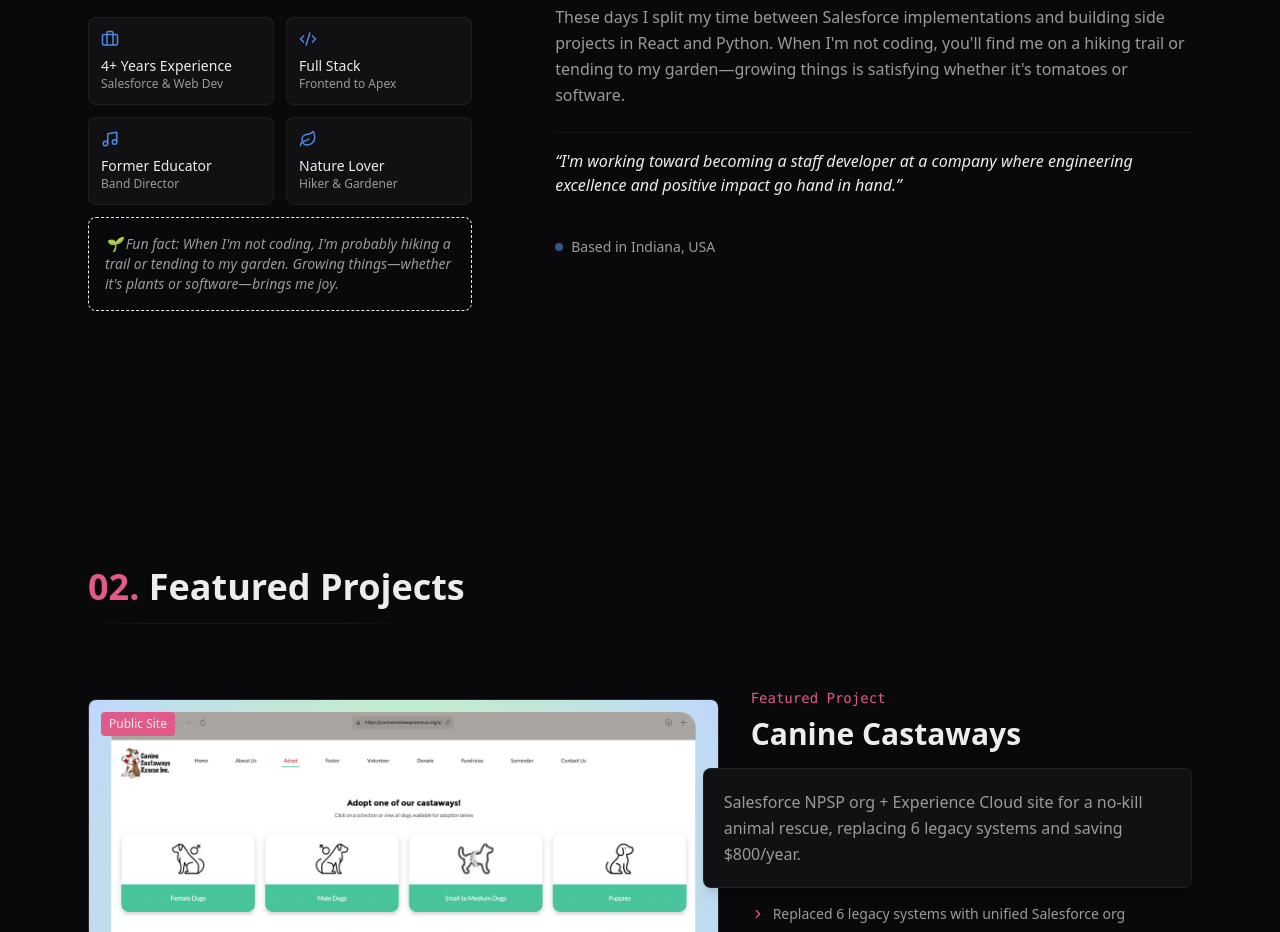
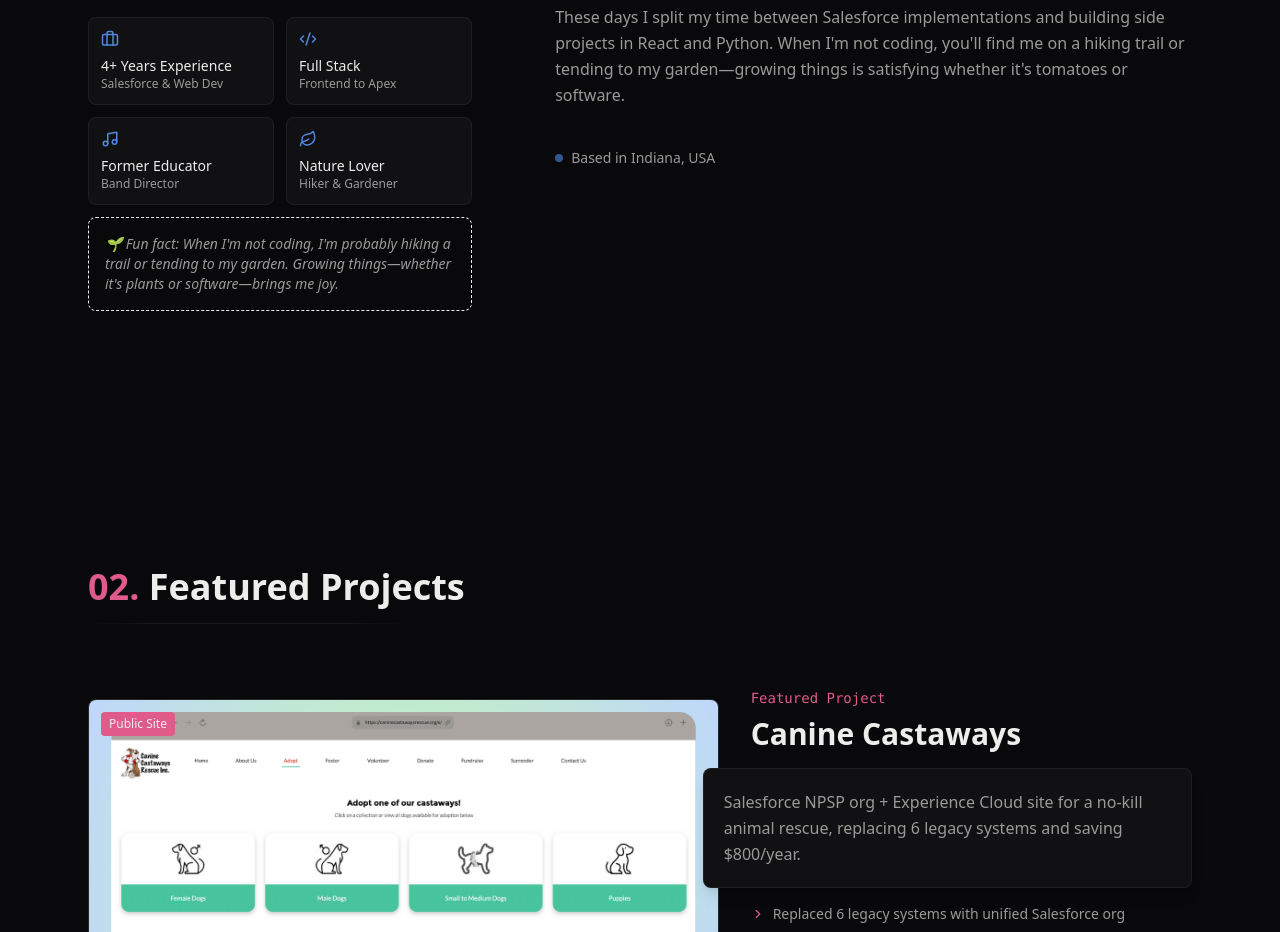
Before and after one commit to ccmalcom/portfolio, a Next.js app: page / in a window 1280 px wide. Shown: the part 1320-2252 px from the top of the page. Built offline with nearby package versions, Linux system fonts and the light colour scheme.

Commit message:
rm section

```diff
--- a/src/components/About.tsx
+++ b/src/components/About.tsx
@@ -120,11 +120,7 @@ export function About() {
 							{aboutContent.current}
 						</p>
 
-						<div className="pt-4 border-t border-border">
-							<p className="text-foreground italic">
-								&ldquo;{aboutContent.goal}&rdquo;
-							</p>
-						</div>
+
 
 						{/* Location indicator */}
 						<div className="flex items-center gap-2 text-sm text-foreground-muted pt-4">
```
